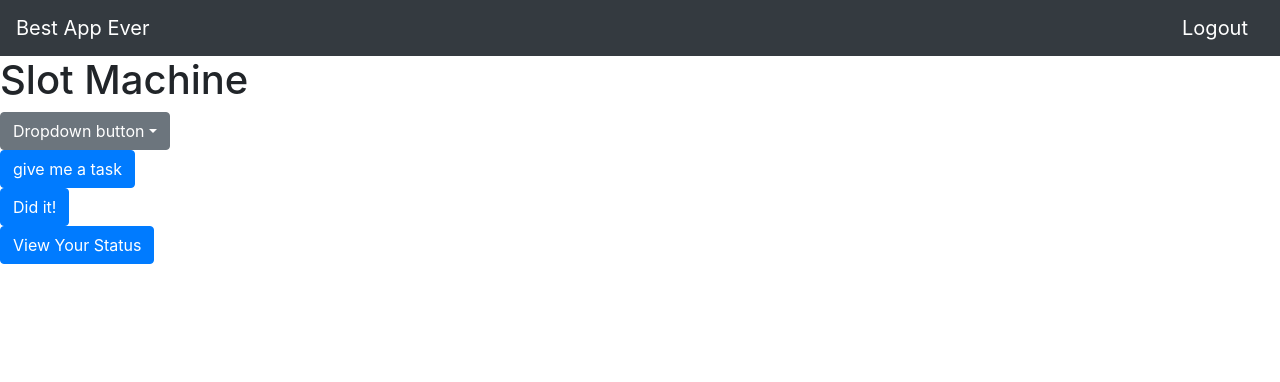
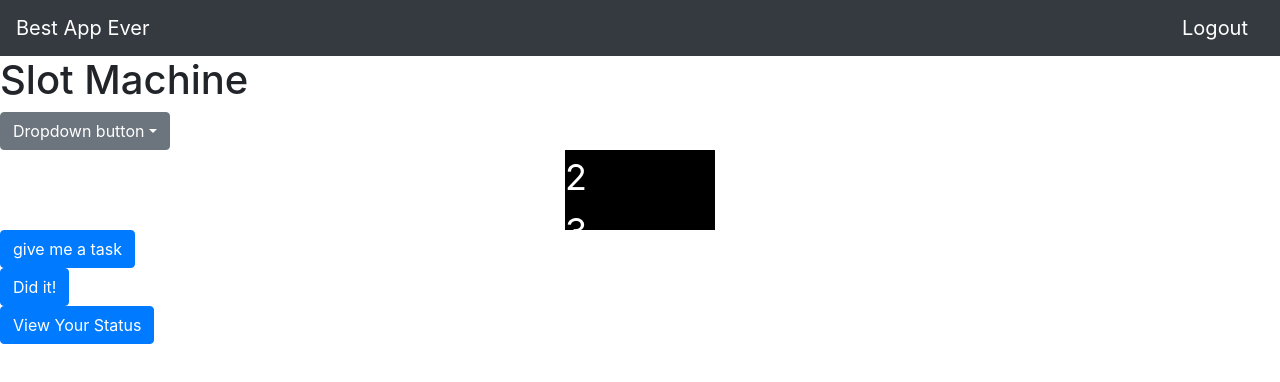
Before and after one commit to jedgodsey/GA-Hackathon, a React (Create React App) app in the folder GA-Hackathon/my-app/: page / in a window 1280 px wide. Both pictures are taken after typing "Sample", "Sample123" into the empty fields and a click on the input 546 px from the left and 127 px from the top of the page. Shown: the top 382 px of the page. Built offline with nearby package versions, Linux system fonts and the light colour scheme.

Commit message:
everything working but scroll wheel

```diff
--- a/GA-Hackathon/my-app/src/components/Dashboard.js
+++ b/GA-Hackathon/my-app/src/components/Dashboard.js
@@ -8,11 +8,19 @@ class Dashboard extends React.Component {
     score: 0,
     options: ['option 1', 'option 2', 'option 3', 'option 4'],
     task: '',
-    pending: []
+    pending: [],
+    completed:[]
   }
 
   onTaskComplete = () => {
-    this.setState({score: this.state.score + 1})
+    let newCompleted = this.state.completed.concat(this.state.task);
+    let newPending = this.state.pending.filter(item => item !== this.state.task)
+    this.setState({
+      score: this.state.score + 1,
+      completed: newCompleted,
+      pending: newPending,
+      task: ''
+    })
   }
 
   selector = () => {
@@ -33,7 +41,7 @@ class Dashboard extends React.Component {
   render() {
     return(
       <>
-        {this.state.view ? <Scoreboard inherit={this.state} /> : <SlotMachine onTaskComplete={this.onTaskComplete} selector={this.selector} task={this.state.task} />}
+        {this.state.view ? <Scoreboard inherit={this.state} /> : <SlotMachine onTaskComplete={this.onTaskComplete} selector={this.selector} task={this.state.task} options={this.state.options} />}
         <button className="btn btn-primary" onClick={this.toggleView}>{this.state.view ? 'Select Another Task' : 'View Your Status'}</button>
       </>
     )
--- a/GA-Hackathon/my-app/src/components/Scoreboard.js
+++ b/GA-Hackathon/my-app/src/components/Scoreboard.js
@@ -9,6 +9,7 @@ class Scoreboard extends React.Component {
         <h1>Your Status</h1>
         <h2>Score: {this.props.inherit.score}</h2>
         <h2>Pending tasks: {this.props.inherit.pending}</h2>
+        <h2>Completed tasks: {this.props.inherit.completed}</h2>
       </div>
     )
   }
--- a/GA-Hackathon/my-app/src/components/SlotMachine.js
+++ b/GA-Hackathon/my-app/src/components/SlotMachine.js
@@ -18,6 +18,10 @@ class SlotMachine extends React.Component {
             <a className="dropdown-item" href="#">Something else here</a>
           </div>
         </div>
+        <div className="scrollable">
+          <div className="items">
+          </div>
+        </div>
         <div>
           {this.props.task}
         </div>
@@ -25,7 +29,7 @@ class SlotMachine extends React.Component {
           <button className="btn btn-primary" onClick={this.props.selector}>give me a task</button>
         </div>
         <div>
-          <button className="btn btn-primary" onClick={this.props.onTaskComplete}>Did it!</button>
+          {this.props.options.length > 0 ? <button className="btn btn-primary" onClick={this.props.onTaskComplete}>Did it!</button> : null}
         </div>
       </>
     )
--- a/GA-Hackathon/my-app/src/index.css
+++ b/GA-Hackathon/my-app/src/index.css
@@ -11,3 +11,52 @@ code {
   font-family: source-code-pro, Menlo, Monaco, Consolas, 'Courier New',
     monospace;
 }
+
+/* scroll wheel styles */
+
+.scrollable {
+  height: 80px;
+  width: 150px;
+  margin: 0 auto;
+  padding: 0;
+  background: #000;
+  overflow: hidden;
+}
+
+.items{
+  width: 0;
+  word-break: break-all;
+  word-wrap:break-word;
+  white-space: pre-line;
+}
+
+.items::before {
+  content:"1 2 3";
+  color: #ffffff;
+  font-size: 36px;
+  animation: scroll 5s infinite;
+}
+
+@-webkit-keyframes scroll {
+  0% {
+  content:"1 2 3";
+  }
+  27.33% {
+  content:"1 2 3";
+  }
+  33.33% {
+  content:"2 3 1";
+  }
+  60.66% {
+  content:"2 3 1";
+  }
+  66.66% {
+  content:"3 1 2";
+  }
+  94.99% {
+  content:"3 1 2";
+  }
+  100% {
+  content:"1 2 3";
+  }
+}
```
Also changed, not shown: 1 other file (tests, documents, lock files or other folders).
